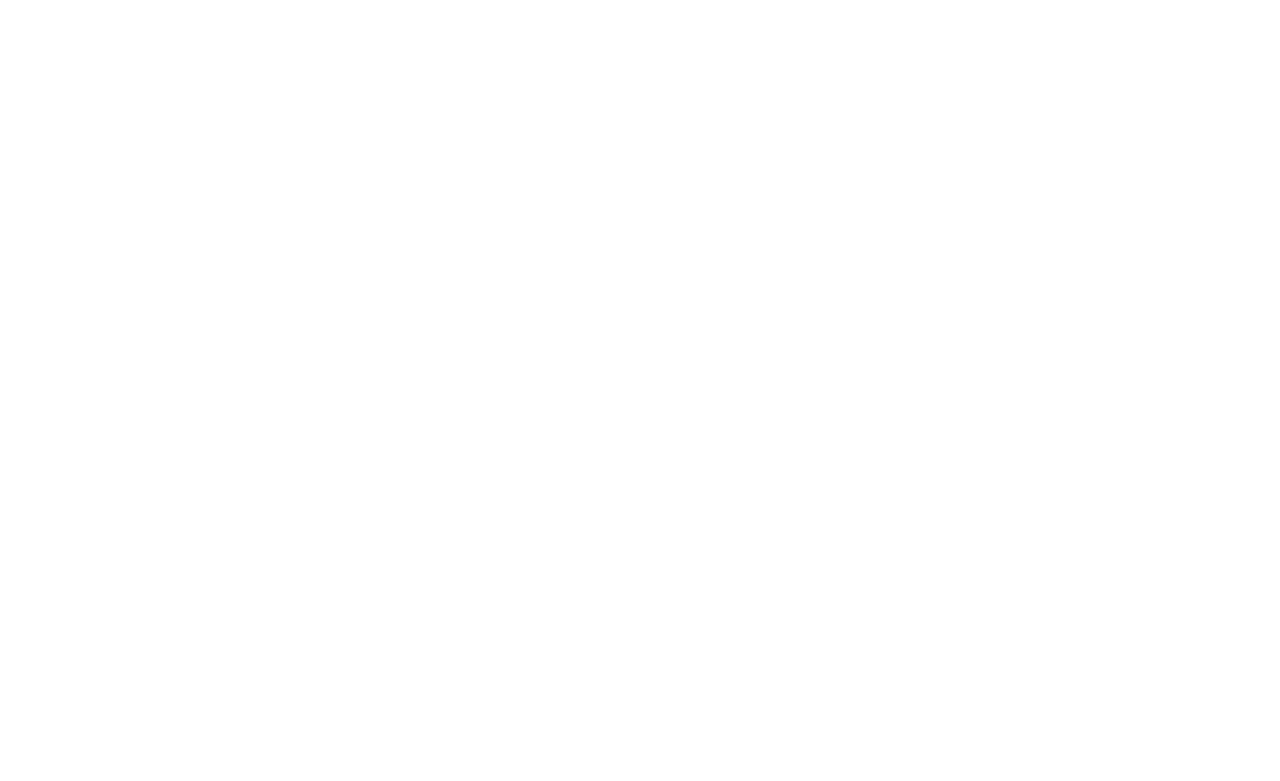
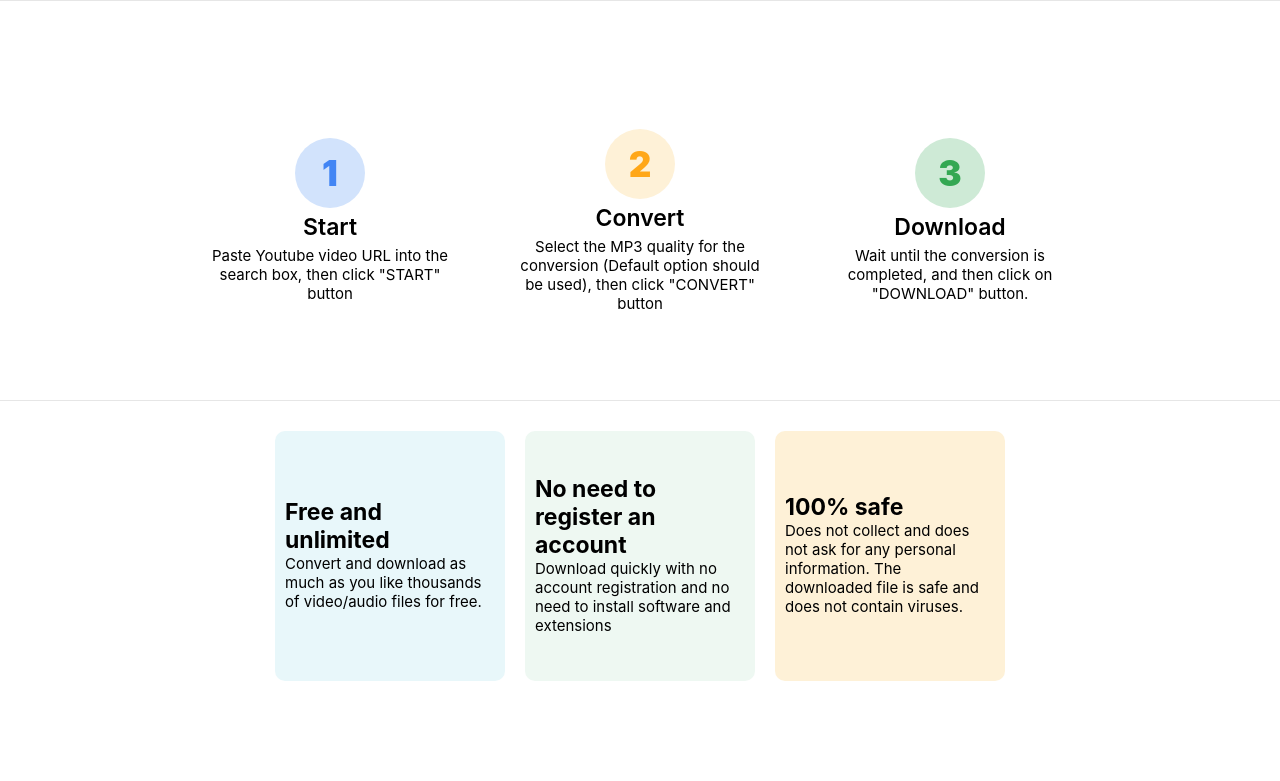
Before and after one commit to ramavatarmeena99/Avatar-Youtube-Video-to-MP3, a React (Create React App) app: page / in a window 1280 px wide. Shown: the part 800-1581 px from the top of the page. Before the commit the page ends 800 px from the top, so only its background shows below. Built offline with nearby package versions, Linux system fonts and the light colour scheme.

Commit message:
new tabs add

```diff
--- a/public/index.html
+++ b/public/index.html
@@ -24,7 +24,7 @@
       work correctly both with client-side routing and a non-root public URL.
       Learn how to configure a non-root public URL by running `npm run build`.
     -->
-    <title>React App</title>
+    <title>Youtube2MP3Convert</title>
   </head>
   <body>
     <noscript>You need to enable JavaScript to run this app.</noscript>
--- a/src/Page/home/Home.js
+++ b/src/Page/home/Home.js
@@ -1,15 +1,22 @@
 import React from 'react'
 import styled from 'styled-components';
 import Center from '../../center/Center'
+import Grid from '../../grid/Grid';
 import Header from '../../header/Header'
+import Instruction from '../../instruction/Instruction';
 
 export default function Home() {
   return (
-    <UiDesign>
+   <>
+   <UiDesign>
       <Header/>
       <Center/>
+    </UiDesign>
+    <Instruction/>
+    <Grid/>
+   </>
 
-    </UiDesign>
+
   )
 }
 const UiDesign = styled.div`
--- /dev/null
+++ b/src/grid/Grid.js
@@ -0,0 +1,71 @@
+import React from "react";
+import styled from "styled-components";
+import { gridData } from "./GridData";
+
+export default function Grid() {
+  return (
+    <ForGrid
+      style={{
+
+
+      }}
+    >
+      {gridData.map((item, index) => {
+        return (
+          <ForGridData
+          key={index}
+            style={{
+
+        backgroundColor: `${item.color}`,
+
+            }}
+
+
+          >
+            <p style={{ fontSize: "23px", fontWeight: "700" }}>{item.title}</p>
+            <p style={{ fontSize: "15px", fontWeight: "400" }}>
+              {item.description}
+            </p>
+          </ForGridData>
+        );
+      })}
+    </ForGrid>
+  );
+}
+
+const ForGrid = styled.div`
+     width:100%;
+        height:90vh;
+        display: flex;
+        align-items: flex-start;
+        justify-content: center;
+        flex-wrap: wrap;
+        padding: 0px 200px;
+        padding-top: 20px;
+        border-top:1px solid #e6e6e6;
+  /* @media (max-width: 768px) {
+  font-size: 30px;
+
+   padding:20px 40px ;
+  } */
+`;
+const ForGridData = styled.div`
+    width: 230px;
+              height: 250px;
+
+              border-radius: 10px;
+              margin: 10px;
+              display: flex;
+              flex-direction: column;
+              align-items: flex-start;
+              justify-content: center;
+              padding-left: 10px;
+              padding-right: 18px;
+              padding-bottom: 23px;
+              padding-top: 20px;
+  /* @media (max-width: 768px) {
+  font-size: 30px;
+
+   padding:20px 40px ;
+  } */
+`;
--- /dev/null
+++ b/src/grid/GridData.js
@@ -0,0 +1,47 @@
+export const gridData = [{
+    id:1,
+    title: "Free and unlimited",
+    description:"Convert and download as much as you like thousands of video/audio files for free.",
+    color: "#e8f7fa"
+},
+{
+    id:2,
+    title: "No need to register an account",
+     color: "#eef8f2" ,
+
+    description:"Download quickly with no account registration and no need to install software and extensions    "
+},
+{
+    id:3,
+    title: "100% safe",
+    color: "#fef1d7",
+    description:"Does not collect and does not ask for any personal information. The downloaded file is safe and does not contain viruses.    "
+},
+{
+    id:4,
+    title: "Fast and flexible",
+    color: "#eef8f2",
+    description:"Super fast download and conversion speed. Flexible options of quality levels for downloadable video and audio files.    "
+},
+{
+    id:5,
+    title: "Supports all browsers and devices",
+    color: "#e8f7fa",
+    description:"The website supports downloading on all browsers, such as Google Chrome, Firefox, Safari, Android Browser, Opera, UC Browser...and on all devices, including PC, Android, iPhone    "
+},
+{
+    id:6,
+    title: "Support high quality download",
+    color: "#eef8f2",
+    description:"Keep the quality of the downloaded file as the original video. Support HD download quality for video and 320kbps for MP3.    "
+}
+]
+
+
+
+// export const colorList = [
+//     {  },
+//     { },
+//     {  },
+//     {  },
+//   ];
--- /dev/null
+++ b/src/instruction/Instruction.js
@@ -0,0 +1,88 @@
+import React from "react";
+import { instructionData } from "./InstructionData";
+
+export default function Instruction() {
+  return (
+    <div
+      style={{
+        width: "100%",
+        height: "50vh",
+        // backgroundColor: "aqua",
+        display: "flex",
+        alignItems: "center",
+        justifyContent: "center",
+        flexWrap: "wrap",
+        // padding: "0px 200px",
+
+        paddingTop: "20px",
+        borderTop: "1px solid #e6e6e6",
+      }}
+    >
+      {instructionData.map((item, index) => {
+        return (
+          <div
+            style={{
+              width: "250px",
+              height: "250px",
+              // backgroundColor: "red",
+
+              borderRadius: "10px",
+              margin: "10px 30px",
+              display: "flex",
+              flexDirection: "column",
+              alignItems: "center",
+              justifyContent: "center",
+              // padding: "0px 10px ",
+              paddingTop: "20px",
+            }}
+          >
+            <div
+              style={{
+                width: "70px",
+                height: "70px",
+                borderRadius: "50%",
+                // backgroundColor: "blue",
+                display: "flex",
+                alignItems: "center",
+                justifyContent: "center",
+                backgroundColor: `${item.color}`,
+              }}
+            >
+              <p
+                style={{
+                  fontSize: "35px",
+                  fontWeight: "900",
+                // backgroundColor: `${item.textColor}`,
+
+                  color: `${item.textColor}`,
+                }}
+              >
+                {item.id}
+              </p>
+            </div>
+
+            <p
+              style={{
+                fontSize: "23px",
+                fontWeight: "600",
+                padding: "5px 0px",
+                textAlign: "center",
+              }}
+            >
+              {item.title}
+            </p>
+            <p
+              style={{
+                fontSize: "15px",
+                fontWeight: "400",
+                textAlign: "center",
+              }}
+            >
+              {item.description}
+            </p>
+          </div>
+        );
+      })}
+    </div>
+  );
+}
--- /dev/null
+++ b/src/instruction/InstructionData.js
@@ -0,0 +1,42 @@
+export const instructionData = [
+  {
+    id: 1,
+    title: "Start",
+    description: (
+      <>
+        Paste Youtube video URL into the search box, then click "START" button
+      </>
+    ),
+    color: "#d2e3fc",
+    textColor:"#4285f4"
+
+  },
+  {
+    id: 2,
+    title: "Convert",
+    description: (
+      <>
+        Select the MP3 quality for the conversion (Default option should be
+        used), then click "CONVERT" button
+      </>
+    ),
+    color: "#fef1d7",
+    textColor:"#ffa718"
+
+
+
+  },
+  {
+    id: 3,
+    title: "Download",
+    description: (
+      <>
+        Wait until the conversion is completed, and then click on "DOWNLOAD"
+        button.
+      </>
+    ),
+    color: "#ceead6",
+    textColor:"#34a853"
+
+  },
+];
```
Also changed, not shown: src/grid/index.css (added, +23 -0 lines).
